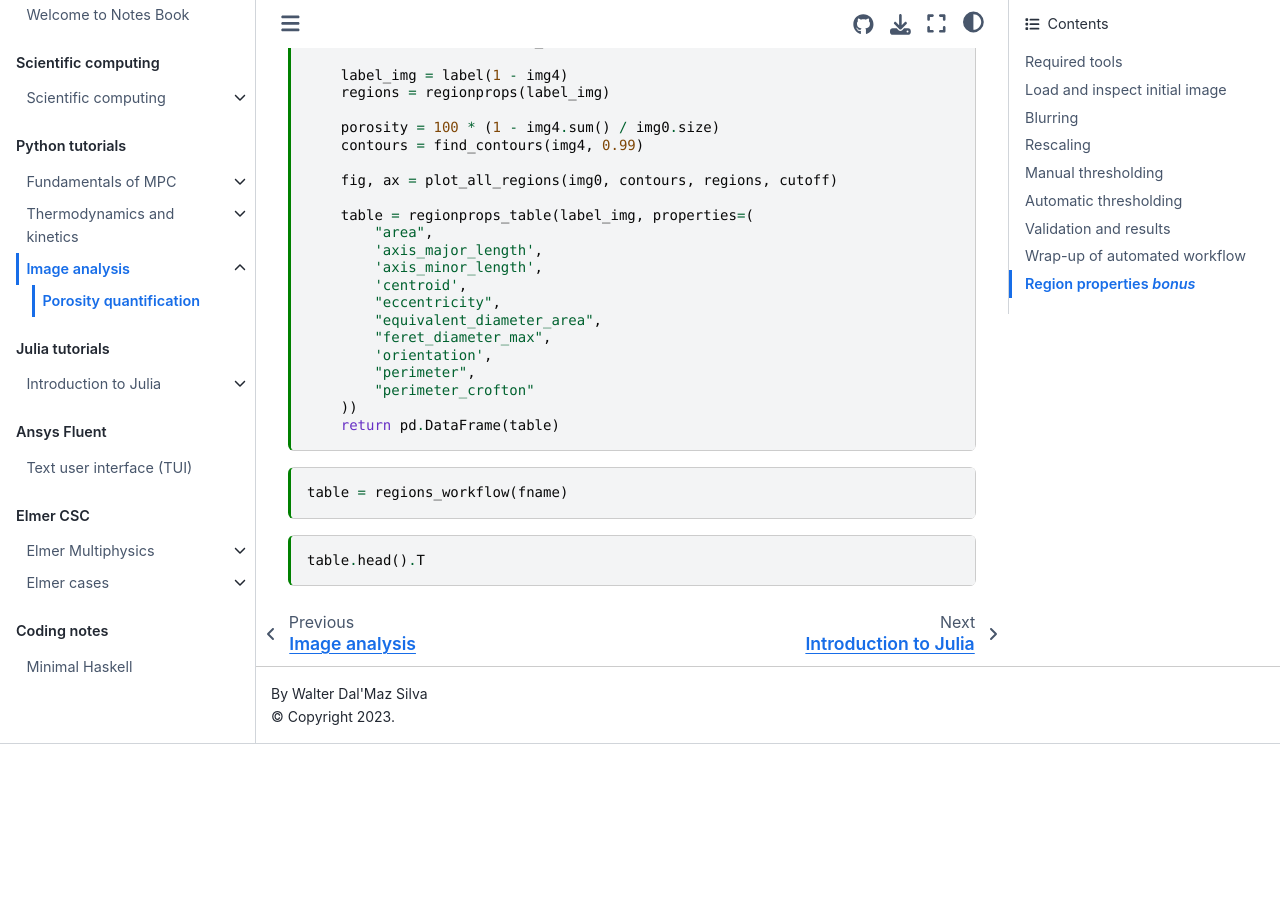
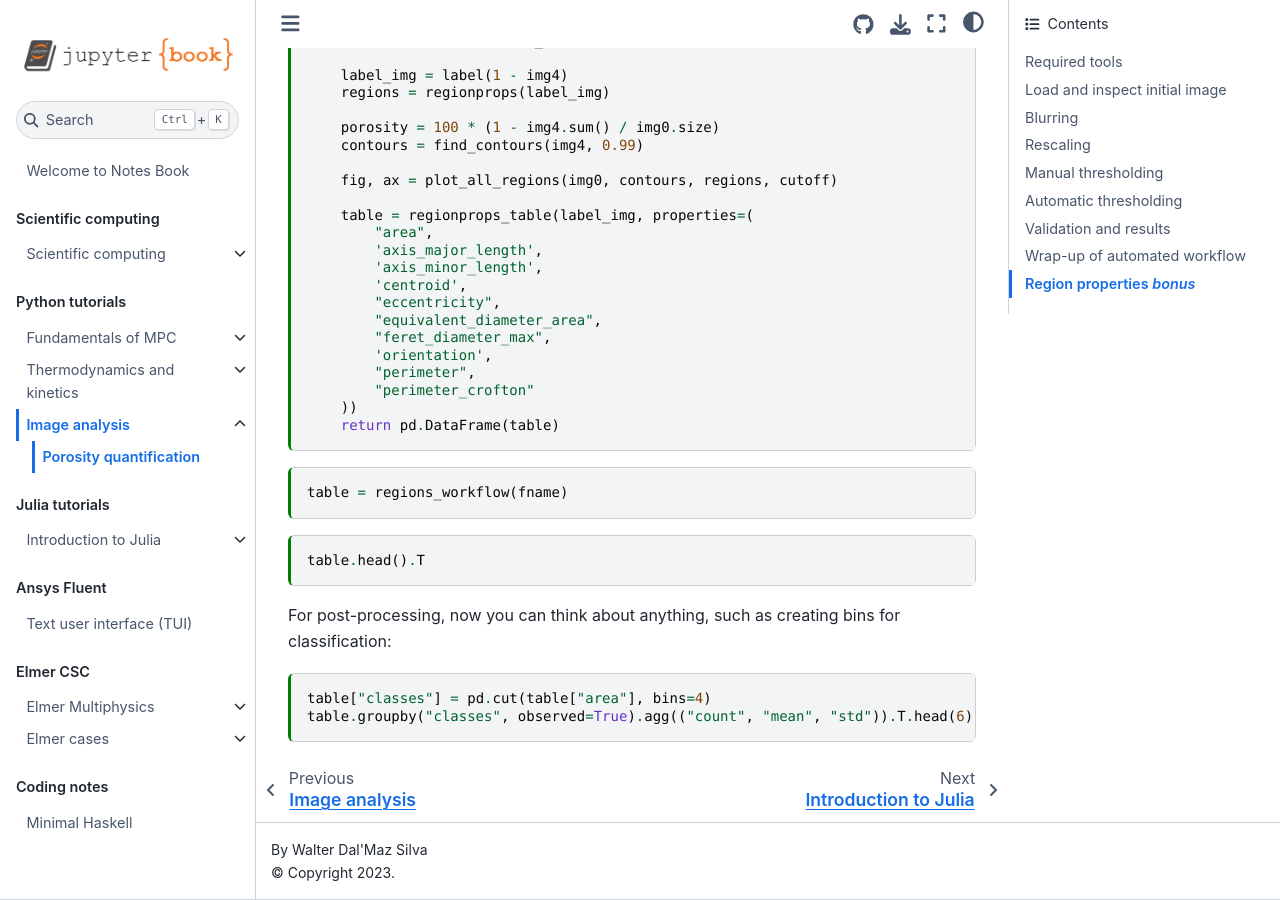
Before and after one commit to wallytutor/notes-book, a Jupyter Book: the page built from python/image-porosity-measurement.md, in a window 1280 px wide and 900 px high, scrolled down 4762 px. Built offline with Jupyter Book 1.0.4 settings and Sphinx 7.4.7 and the Sphinx Book theme 1.1.4, drawn with Linux system fonts in a browser that asks for light colours; before the commit the page ends 5506 px from its top, so only the background shows below that.

Commit message:
Some improvements

````diff
--- a/python/image-porosity-measurement.md
+++ b/python/image-porosity-measurement.md
@@ -121,7 +121,7 @@
 You need to manually edit parameter `img_lo`, which should be close to -1 because image intensity has been scaled to $I\in[-1,1]$.
 
 ```{code-cell} ipython3
-img_lo = -0.80
+img_lo = -0.4
 
 img3 = np.ones_like(img2)
 img3[img2 < img_lo] = 0
@@ -165,10 +165,10 @@
 ax[1].imshow(img0, cmap="gray")
 
 for c in cmanu:
-    ax[0].plot(c[:, 1], c[:, 0], color="r", linewidth=1)
+    ax[0].plot(c[:, 1], c[:, 0], color="r", linewidth=0.5)
 
 for c in cauto:
-    ax[1].plot(c[:, 1], c[:, 0], color="r", linewidth=1)
+    ax[1].plot(c[:, 1], c[:, 0], color="r", linewidth=0.5)
 
 ax[0].axis("off")
 ax[1].axis("off")
@@ -292,3 +292,10 @@
 ```{code-cell} ipython3
 table.head().T
 ```
+
+For post-processing, now you can think about anything, such as creating bins for classification:
+
+```{code-cell} ipython3
+table["classes"] = pd.cut(table["area"], bins=4)
+table.groupby("classes", observed=True).agg(("count", "mean", "std")).T.head(6)
+```
````
